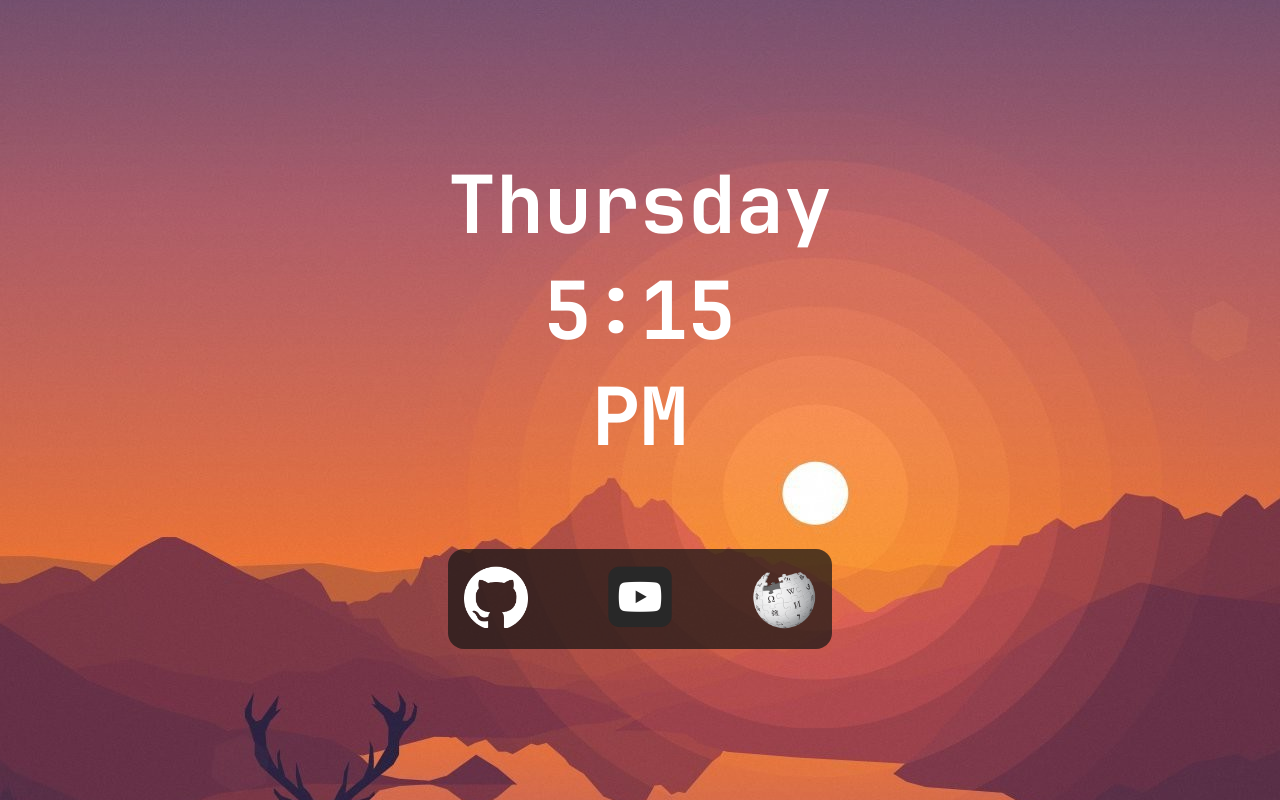
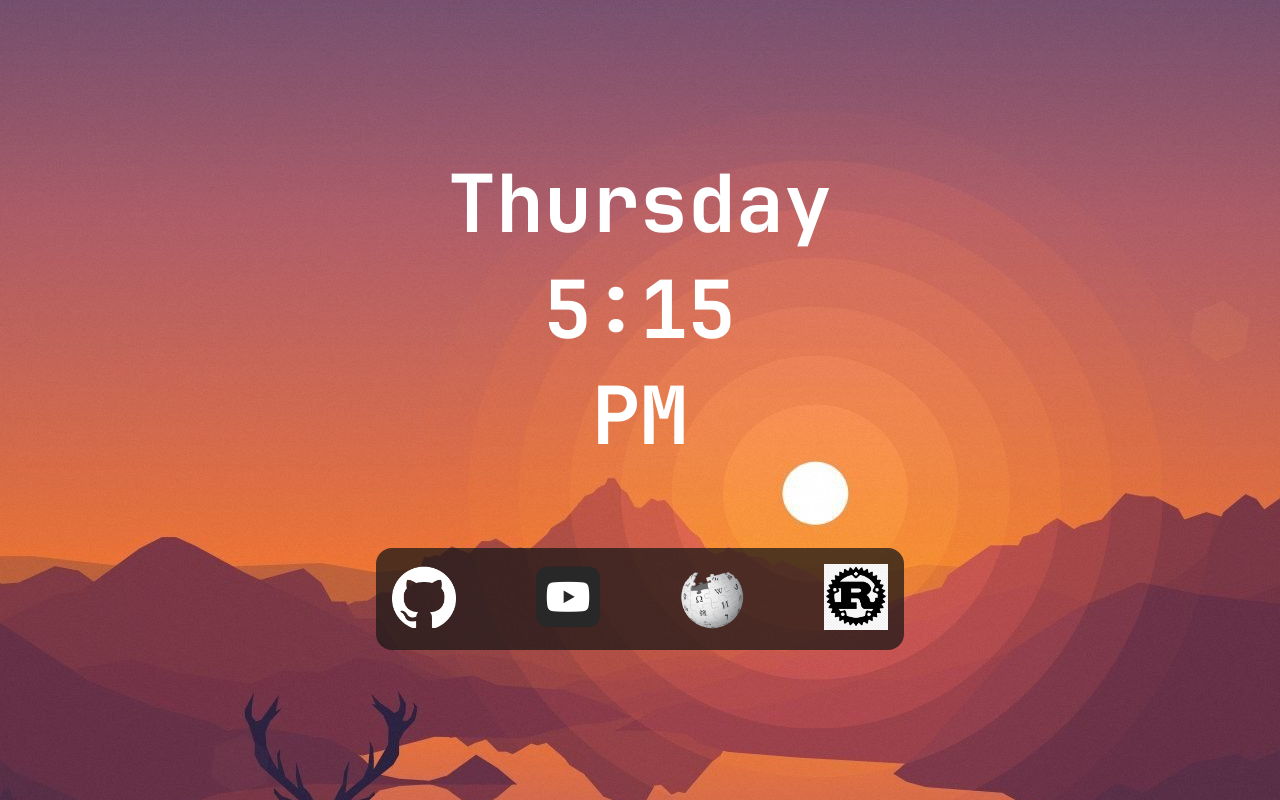
Before and after one commit to jedwards2/homepage, a React (Create React App) app: page / in a window 1280 px wide. Built offline with nearby package versions, Linux system fonts and the light colour scheme.

Commit message:
rustbook

```diff
--- a/src/App.tsx
+++ b/src/App.tsx
@@ -30,6 +30,7 @@ function App() {
         <a href="https://github.com/jedwards2"><img alt="github" src={require("./images/github.png")} /></a>
         <a href="https://www.youtube.com/"><img alt="youtube" src={require("./images/youtube.png")} /></a>
         <a href="https://en.wikipedia.org/wiki/Special:Random"><img alt="wikipedia" src={require("./images/wikipedia.png")} /></a>
+        <a href="https://doc.rust-lang.org/book/title-page.html"><img alt="rustbook" src={require("./images/rust.png")} /></a>
       </div>
     </div>
   );
```
Also changed, not shown: src/images/rust.png (added).
